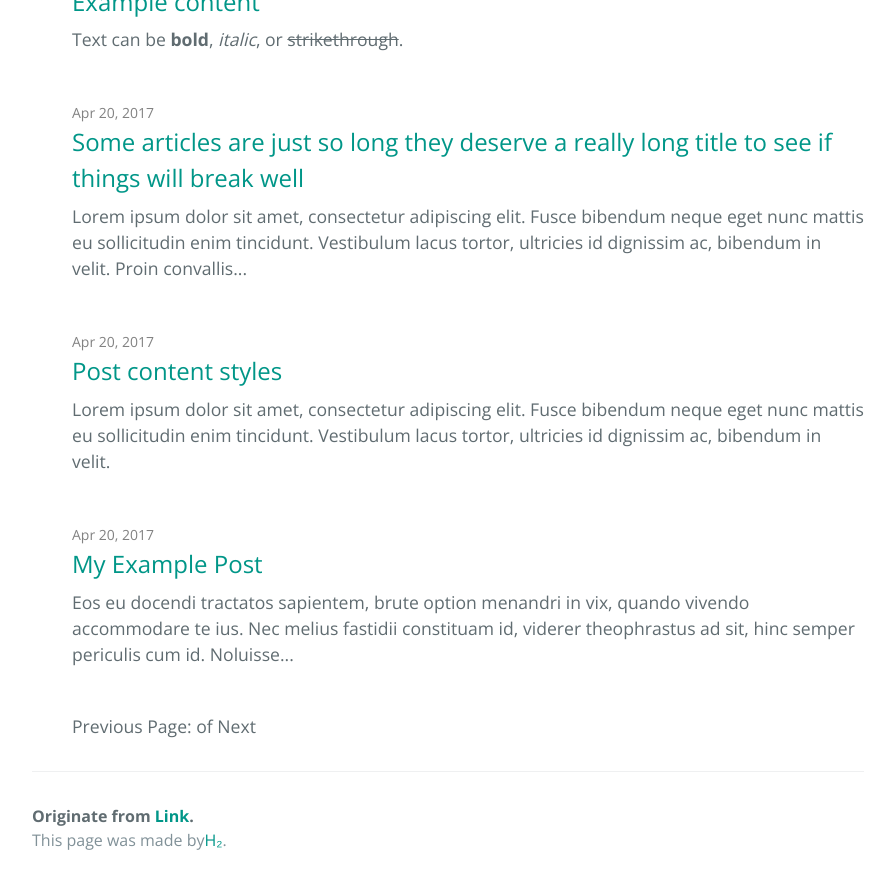
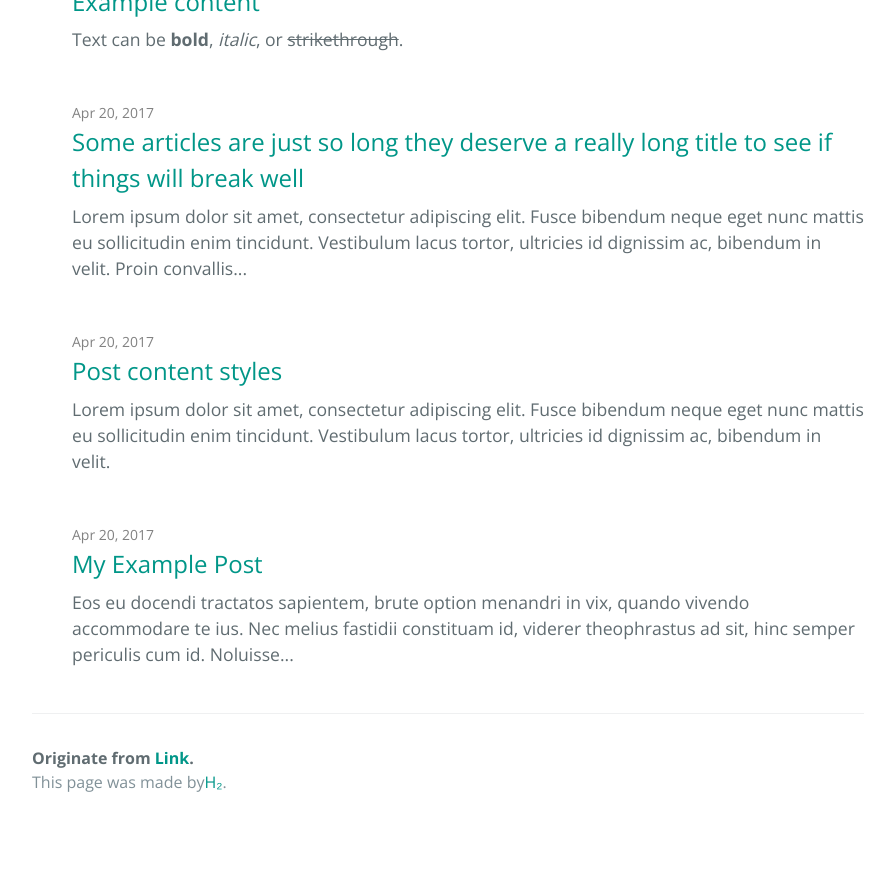
Before and after one commit to link9596/qwq, a Jekyll site: the page built from index.md, in a window 1280 px wide and 900 px high, scrolled down 676 px. Shown: the top 889 px of the window, without its empty margins (192-1087 px from the left). Built offline with Jekyll 4.4.1, drawn with Linux system fonts in a browser that asks for light colours; after the commit the page ends 1518 px from its top, so only the background shows below that.

Commit message:
Add files via upload

```diff
--- a/_layouts/home.html
+++ b/_layouts/home.html
@@ -25,6 +25,10 @@
 
       </li>
 
+    {% endfor %}
+
+
+
 {% if paginator.total_pages > 1 %}
 <div class="pagination">
   {% if paginator.previous_page %}
@@ -51,26 +55,7 @@
 </div>
 {% endif %}
 
-    {% endfor %}
 
-
-
-
-
-<!-- 分页链接 -->
-<div class="pagination">
-{% if paginator.previous_page %}
-<a href="/page{{ paginator.previous_page }}" class="previous">Previous</a>
-{% else %}
-<span class="previous">Previous</span>
-{% endif %}
-<span class="page_number ">Page: {{ paginator.page }} of {{ paginator.total_pages }}</span>
-{% if paginator.next_page %}
-<a href="/page{{ paginator.next_page }}" class="next">Next</a>
-{% else %}
-<span class="next ">Next</span>
-{% endif %}
-</div>
 
 
 
```
